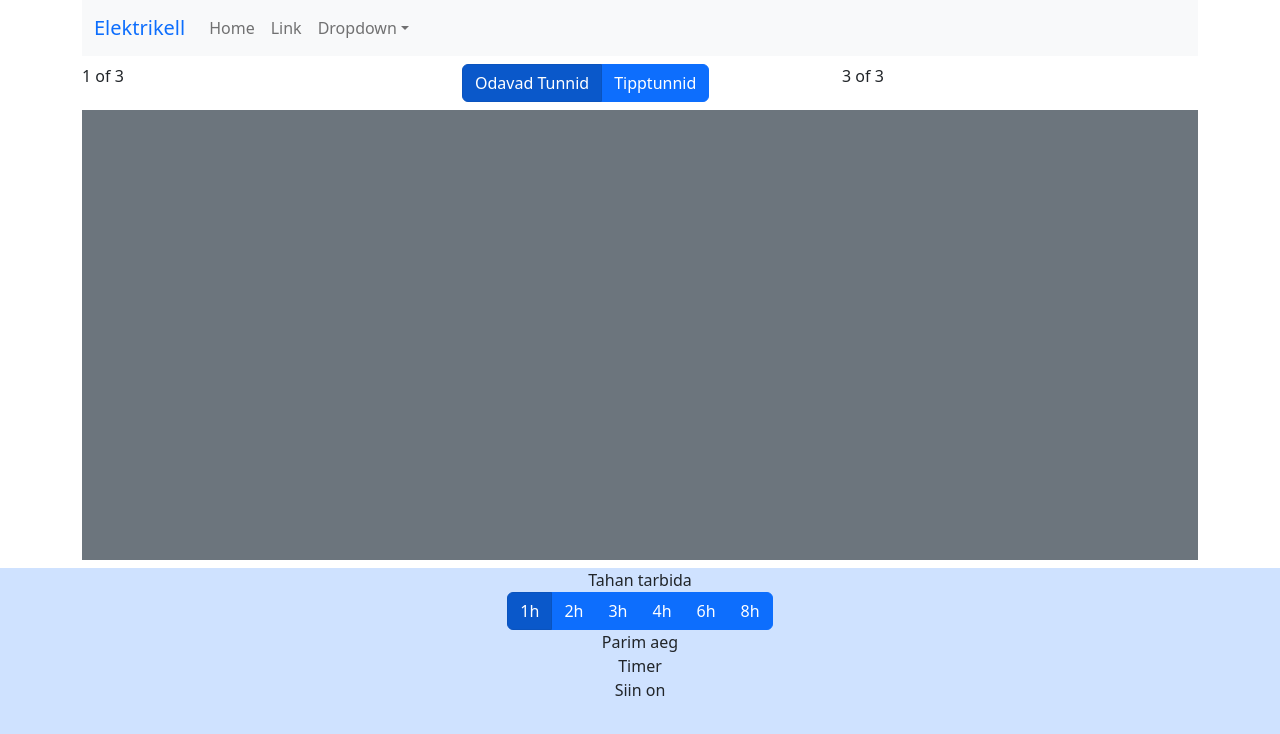
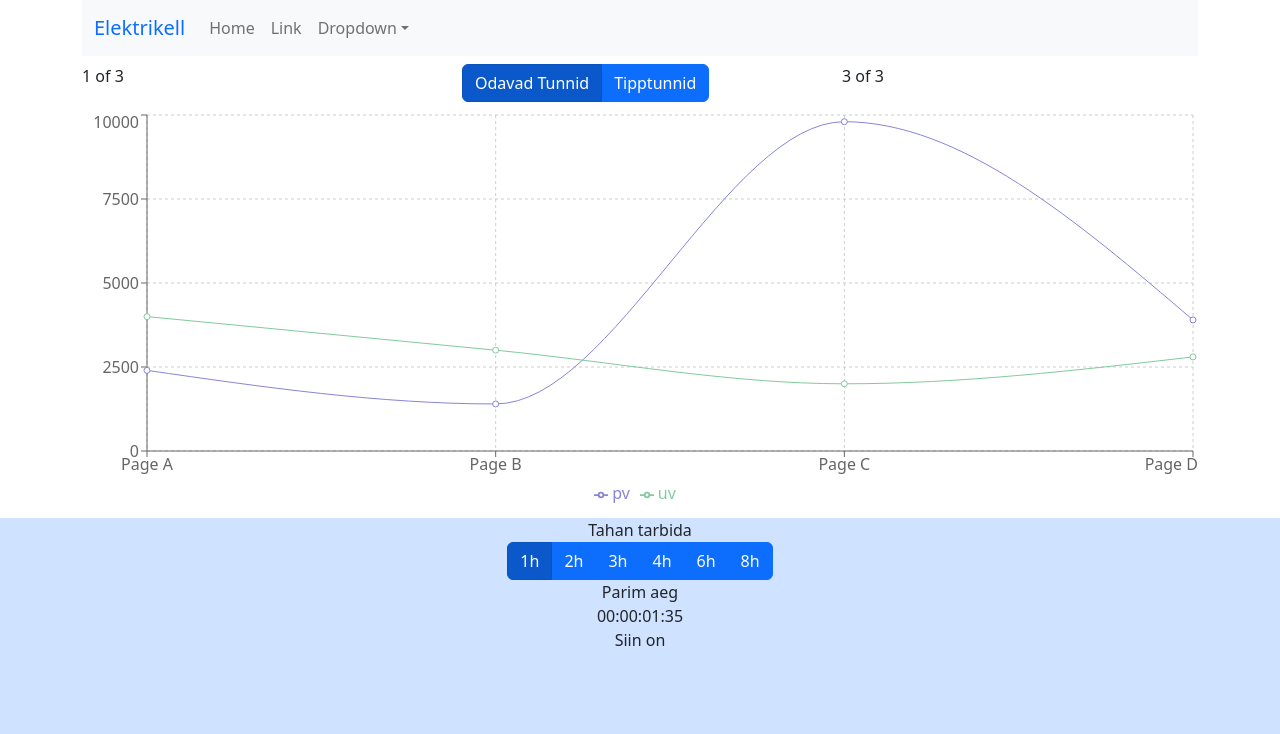
Before and after one commit to rmehtije/elektrikell-app, a React (Create React App) app: page / in a window 1280 px wide. Shown: the top 734 px of the page. Built offline with nearby package versions, Linux system fonts and the light colour scheme.

Commit message:
structure, loading, errorModal, countrdown, recharts

```diff
--- a/package.json
+++ b/package.json
@@ -7,10 +7,13 @@
     "@testing-library/react": "^13.4.0",
     "@testing-library/user-event": "^13.5.0",
     "bootstrap": "^5.2.3",
+    "moment": "^2.29.4",
     "react": "^18.2.0",
     "react-bootstrap": "^2.7.0",
+    "react-countdown": "^2.3.5",
     "react-dom": "^18.2.0",
     "react-scripts": "5.0.1",
+    "recharts": "^2.4.1",
     "sass": "^1.58.0",
     "web-vitals": "^2.1.4"
   },
--- a/src/App.js
+++ b/src/App.js
@@ -1,24 +1,30 @@
 import { useState } from 'react';
 import './App.scss';
 import Container from 'react-bootstrap/Container';
-import NavbarComponent from './NavBar';
-import PriceHeader from './PriceHeader';
-import FooterComponent from './Footer';
-import FooterHighPrice from './FooterHighPrice';
+import NavBar from './Header/NavBar';
+import PriceHeader from './Header/PriceHeader';
+import FooterHighPrice from './Footer/FooterHighPrice';
+import Body from './Body/Body';
+import FooterLowPrice from './Footer/FooterLowPrice';
+// import ErrorModal from './ErrorModal';
+// import Loading from './Loading';
 
 function App() {
   const [activePrice, setActivePrice] = useState('low');
+
+  // if(true) return <Loading />;
+  // if(true) return <ErrorModal handleClose={() => {}} errorMessage="Oshibka dostupa" />;
 
   return (
     <>
       <div className="container-wrapper pb-2">
         <Container>
-          <NavbarComponent />
+          <NavBar />
           <PriceHeader activePrice={activePrice} setActivePrice={setActivePrice} />
-          <div className="chart"></div>
+          <Body />
         </Container>
       </div>
-      {activePrice === 'low' ? <FooterComponent /> : <FooterHighPrice />}
+      {activePrice === 'low' ? <FooterLowPrice /> : <FooterHighPrice />}
     </>
   );
 }
--- /dev/null
+++ b/src/Body/Body.js
@@ -0,0 +1,42 @@
+import { ResponsiveContainer, LineChart, CartesianGrid, XAxis, YAxis, Tooltip, Legend, Line } from 'recharts';
+
+function Body() {
+
+    const data = [
+        {
+            name: 'Page A',
+            pv: 2400,
+            uv: 4000,
+        },
+        {
+            name: 'Page B',
+            pv: 1400,
+            uv: 3000,
+        },
+        {
+            name: 'Page C',
+            pv: 9800,
+            uv: 2000,
+        },
+        {
+            name: 'Page D',
+            pv: 3900,
+            uv: 2800,
+        }
+    ]
+    return (
+        <ResponsiveContainer width="100%" height={400} >
+            <LineChart data={data}>
+                <CartesianGrid strokeDasharray="3 3" />
+                <XAxis dataKey="name" />
+                <YAxis />
+                <Tooltip />
+                <Legend />
+                <Line type="monotone" dataKey="pv" stroke="#8884d8" />
+                <Line type="monotone" dataKey="uv" stroke="#82ca9d" />
+            </LineChart>
+        </ResponsiveContainer>
+    );
+}
+
+export default Body;
--- /dev/null
+++ b/src/ErrorModal.js
@@ -0,0 +1,20 @@
+import Modal from 'react-bootstrap/Modal';
+import Button from 'react-bootstrap/Button';
+
+function ErrorModal({ handleClose, errorMessage }) {
+    return (
+        <Modal show={!!errorMessage} onHide={handleClose}>
+            <Modal.Header closeButton>
+                <Modal.Title>Error</Modal.Title>
+            </Modal.Header>
+            <Modal.Body>{errorMessage}</Modal.Body>
+            <Modal.Footer>
+                <Button variant="secondary" onClick={handleClose}>
+                    Close
+                </Button>
+            </Modal.Footer>
+        </Modal>
+    )
+}
+
+export default ErrorModal;
--- a/src/Durations.js
+++ b/src/Footer/Durations.js
@@ -3,7 +3,7 @@
 import ButtonGroup from 'react-bootstrap/ButtonGroup';
 import ButtonToolbar from 'react-bootstrap/ButtonToolbar';
 
-function DurationsComponent() {
+function Durations() {
 
     const [activeTime, setActiveTime] = useState(1);
 
@@ -25,4 +25,4 @@
     );
 }
 
-export default DurationsComponent;
+export default Durations;
--- a/src/Footer.js
+++ b/src/Footer/FooterLowPrice.js
@@ -1,18 +1,21 @@
 import Container from 'react-bootstrap/Container';
-import DurationsComponent from './Durations';
+import Durations from './Durations';
+import Countdown from 'react-countdown';
 
-function FooterComponent() {
+function FooterLowPrice() {
     return (
         <Container className="text-center">
             <div>Tahan tarbida</div>
             <div>
-                <DurationsComponent />
+                <Durations />
             </div>
             <div>Parim aeg</div>
-            <div>Timer</div>
+            <div>
+                <Countdown date={Date.now() + 100000} />
+            </div>
             <div>Siin on</div>
         </Container>
     );
 }
 
-export default FooterComponent;
+export default FooterLowPrice;
--- a/src/NavBar.js
+++ b/src/Header/NavBar.js
@@ -3,7 +3,7 @@
 import Navbar from 'react-bootstrap/Navbar';
 import NavDropdown from 'react-bootstrap/NavDropdown';
 
-function NavbarComponent() {
+function NavBar() {
   return (
     <Navbar bg="light" expand="lg" className="mb-2">
       <Container>
@@ -31,4 +31,4 @@
   );
 }
 
-export default NavbarComponent;
+export default NavBar;
--- /dev/null
+++ b/src/Loading.js
@@ -0,0 +1,14 @@
+import Container from 'react-bootstrap/Container';
+import Spinner from 'react-bootstrap/Spinner';
+
+function Loading() {
+    return (
+        <Container>
+            <div className="position-absolute top-50 start-50 translate-middle d-flex align-items-center">
+                <Spinner animation="border" variant="primary" /><div className="fs-4 px-2">Elektrikell</div>
+            </div>
+        </Container>
+    );
+}
+
+export default Loading;
```
Also changed, not shown: src/Footer/FooterHighPrice.js (renamed from src/FooterHighPrice.js), src/Header/PriceHeader.js (renamed from src/PriceHeader.js), src/Header/SelectPriceType.js (renamed from src/SelectPriceType.js), 1 other file (tests, documents, lock files or other folders).
